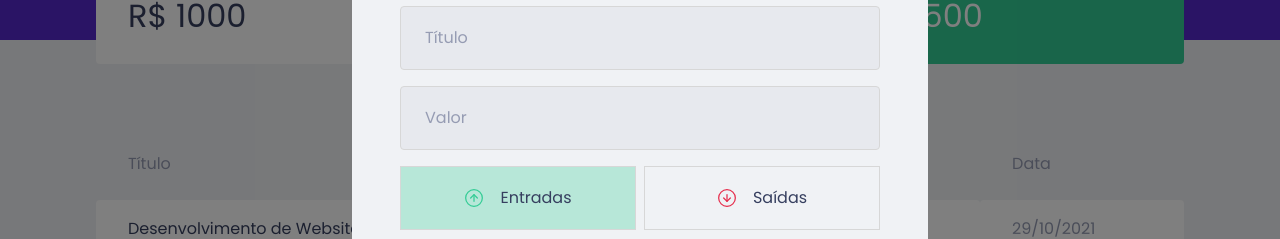
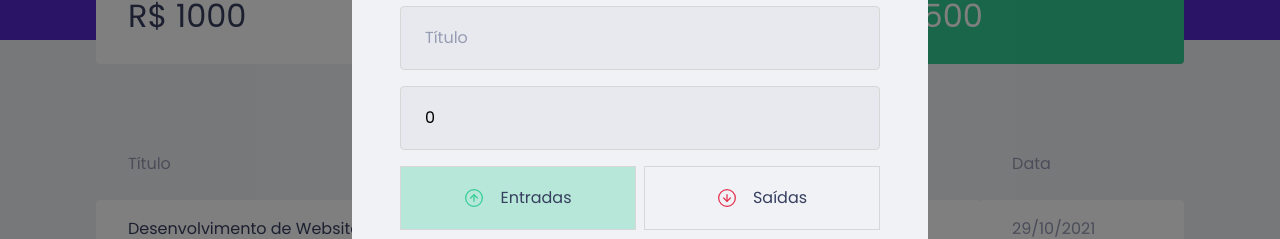
Before and after one commit to Gabriek0/dtmoney, a React (Create React App) app: page / in a window 1280 px wide. Both pictures are taken after a click on the button "Nova transação". Shown: the part 232-471 px from the top of the page. Built offline with nearby package versions, Linux system fonts and the light colour scheme; no server answers; what miragejs would draw is missing.

Commit message:
salvando dados no form

```diff
--- a/src/components/NewTransactionModal/index.tsx
+++ b/src/components/NewTransactionModal/index.tsx
@@ -3,7 +3,7 @@
 import incomeImg from '../../assets/income.svg'
 import outcomeImg from '../../assets/outcome.svg'
 import closeImg from '../../assets/close.svg'
-import { useState } from "react"
+import { FormEvent, useState } from "react"
 
 interface NewTransactionModalProps {
     isOpen: boolean;
@@ -11,7 +11,17 @@
 }
 
 export function NewTransactionModal({ isOpen, onRequestClose }: NewTransactionModalProps) {
+    const [title, setTitle] = useState('');
+    const [value, setValue] = useState(0);
+    const [category, setCategory] = useState('');
     const [type, setType] = useState('deposit');
+
+
+    function handleNewTransaction(event: FormEvent) {
+        event.preventDefault();
+
+        console.log({ title, value, category, type })
+    }
 
     return (
         <Modal
@@ -28,12 +38,21 @@
                 <img src={closeImg} alt="close button" />
             </button>
 
-            <Content>
+            <Content onSubmit={handleNewTransaction}>
                 <h2>Cadastrar transação</h2>
 
-                <input placeholder="Título" />
+                <input
+                    placeholder="Título"
+                    value={title}
+                    onChange={event => setTitle(event.target.value)}
+                />
 
-                <input placeholder="Valor" />
+                <input
+                    type="number"
+                    placeholder="Valor"
+                    value={value}
+                    onChange={event => setValue(Number(event.target.value))}
+                />
 
                 <TransactionTypeContainer>
                     <RadioBox
@@ -59,7 +78,11 @@
                 </TransactionTypeContainer>
 
 
-                <input placeholder="Categoria" />
+                <input
+                    placeholder="Categoria"
+                    value={category}
+                    onChange={event => setCategory(event.target.value)}
+                />
 
                 <button type="submit">Cadastrar</button>
             </Content>
```
